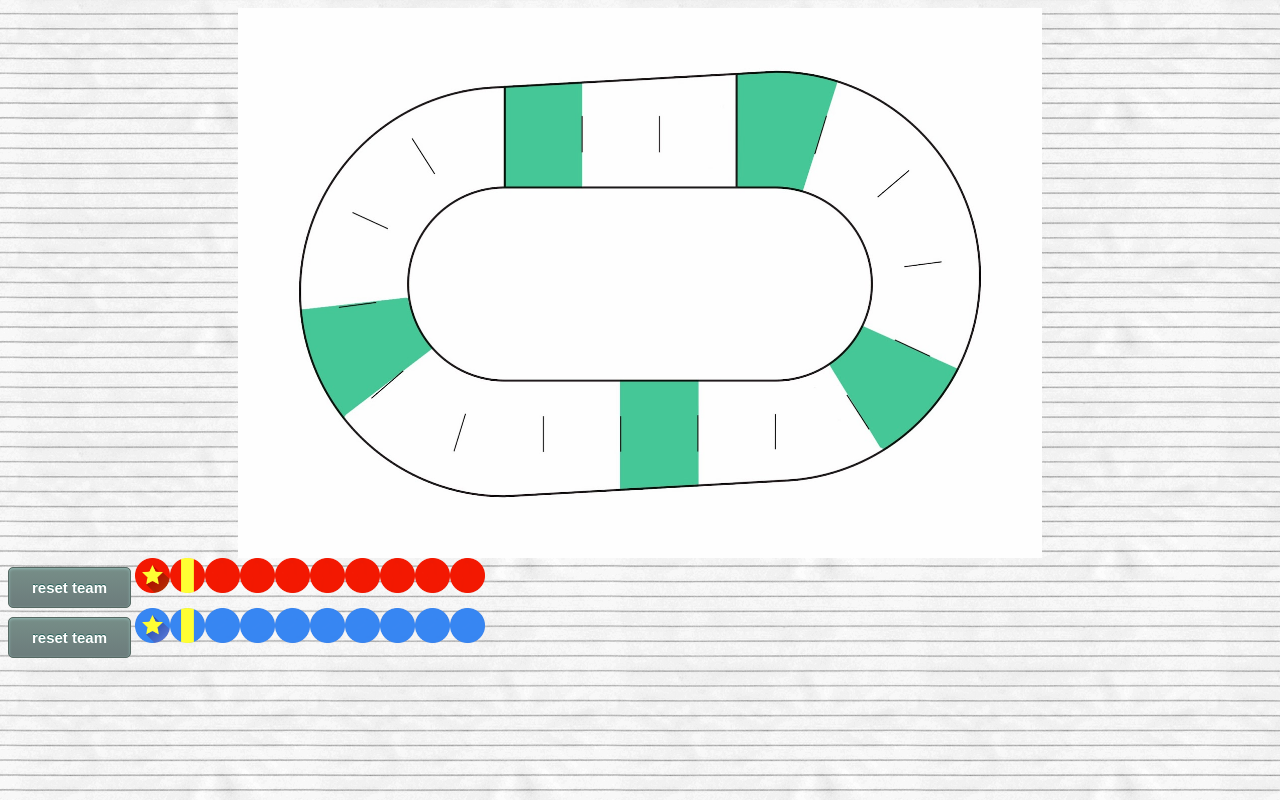
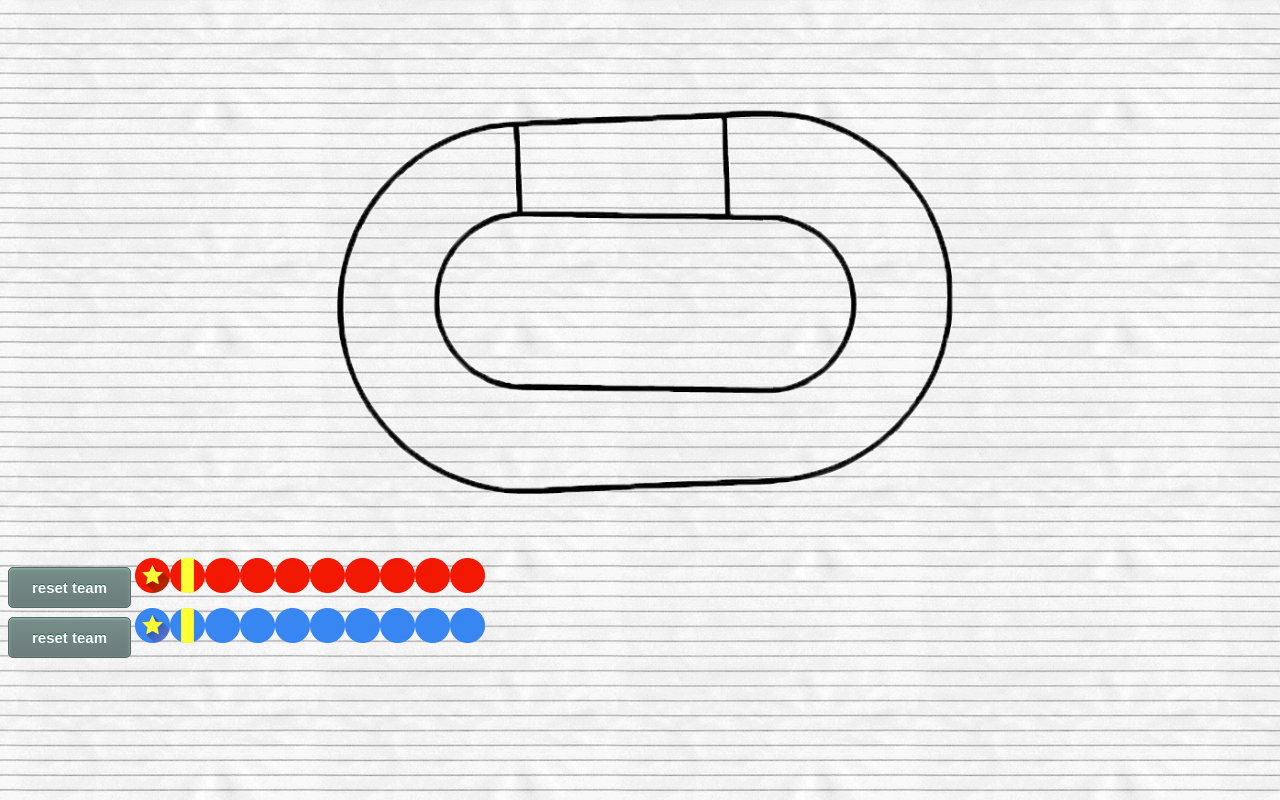
Before and after one commit to Arkeopix/hell-s-ass-track, a plain HTML site: page index.html in a window 1280 px wide. Drawn offline with Linux system fonts and the light colour scheme.

Commit message:
new_track

```diff
--- a/index.html
+++ b/index.html
@@ -9,7 +9,7 @@
   <body>
     <section>
       <div id='track_div'>
-	<img id='track_img' src='assets/derbytrack.jpg'>
+	        <img id='track_img' src='assets/derbytrack.png'>
       </div>
 
       <div id='team_div'>
```
Also changed, not shown: assets/derbytrack.jpg (deleted), assets/derbytrack.png (added), 1 other file. Lines whose indentation alone changed are shown as unchanged.
